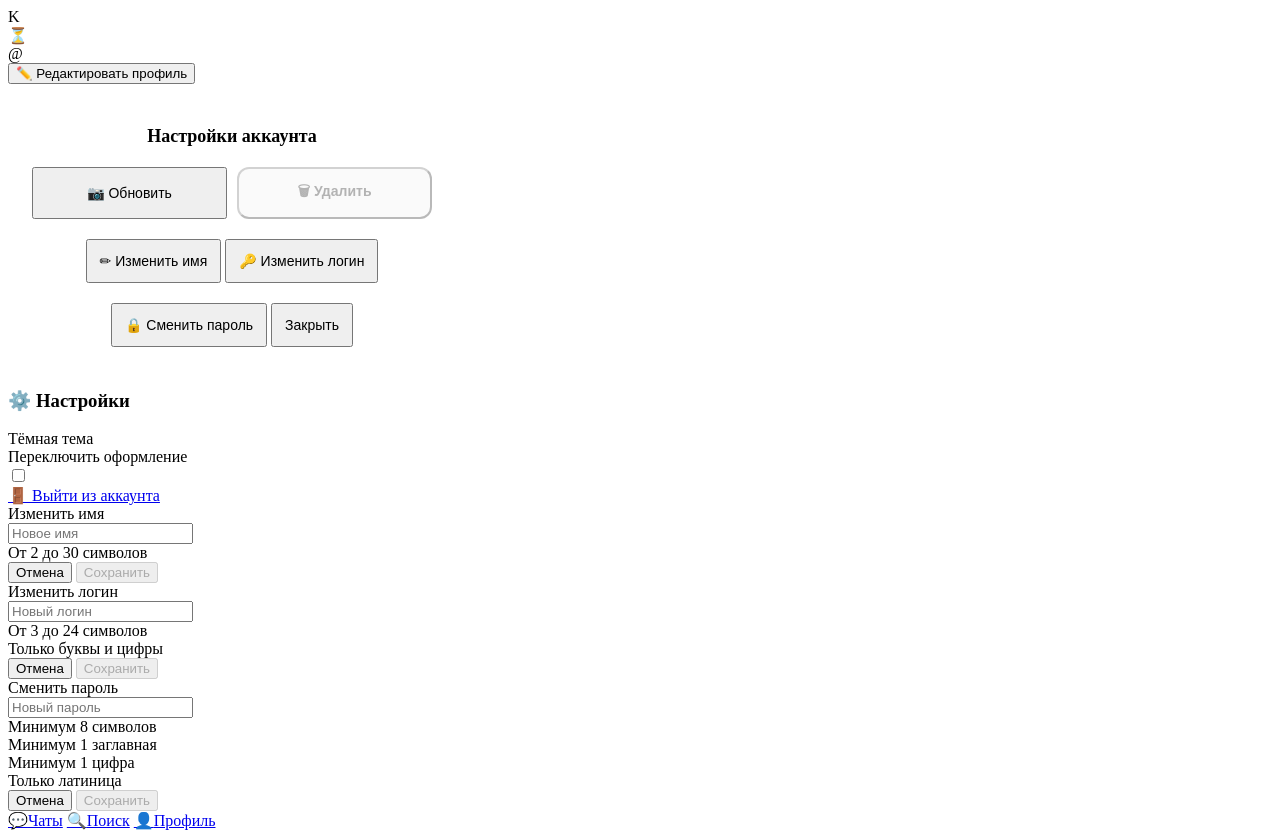
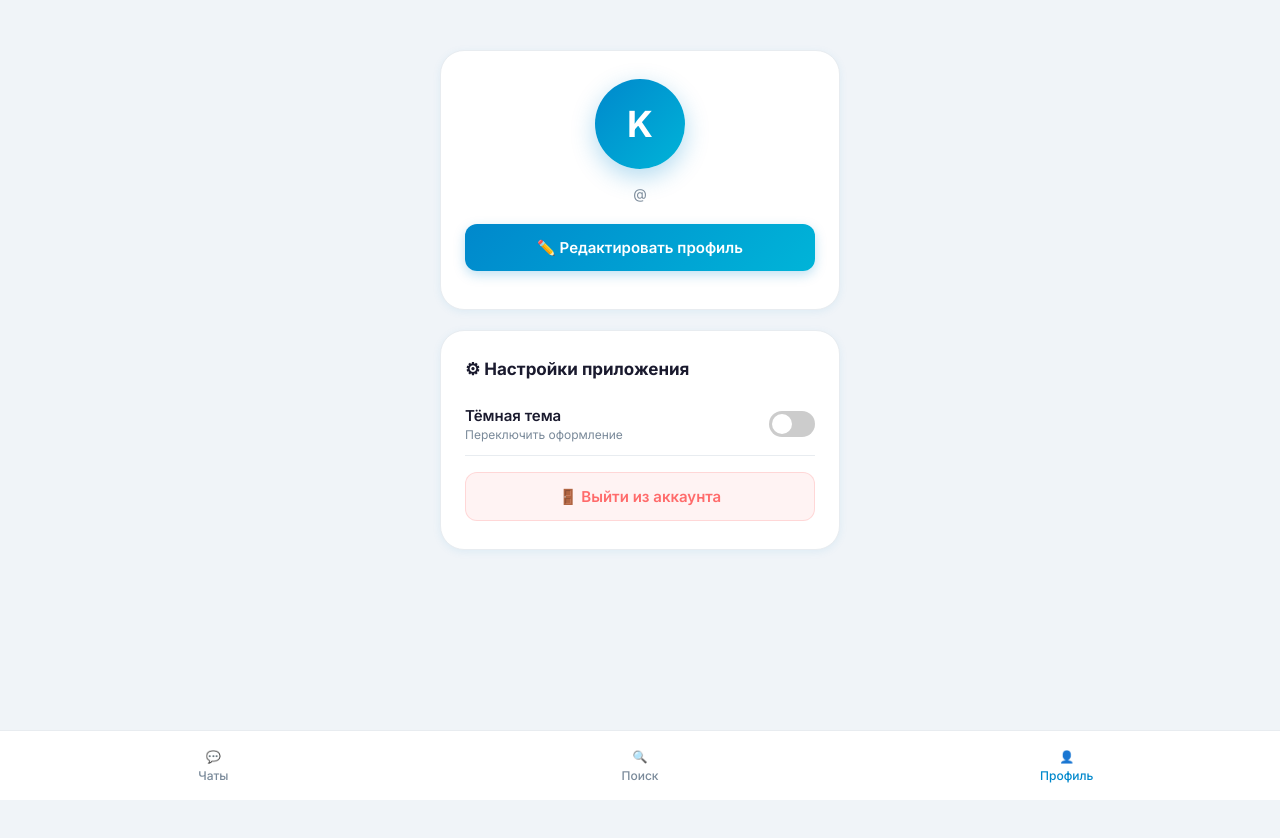
Before and after one commit to oyatillokadraliev-dot/KadrGram, a Flask app: template templates/profile.html in a window 1280 px wide. After the commit the page ends 800 px from the top, so only its background shows below. Run offline with Flask 3, Linux system fonts and the light colour scheme; the template is opened without the code that fills it, so the values that code supplies are empty.

Commit message:
Update profile.html

```diff
--- a/templates/profile.html
+++ b/templates/profile.html
@@ -159,8 +142,15 @@
         }
 
         .btn-red:hover { background: rgba(255,107,107,0.15); }
+        .btn-red:disabled { opacity: 0.4; cursor: not-allowed; transform: none; box-shadow: none; }
 
-        /* НАСТРОЙКИ */
+        .btn-cancel {
+            background: #e2e8f0;
+            color: #475569 !important;
+        }
+        .btn-cancel:hover { opacity: 0.9; }
+
+        /* НАСТРОЕК */
         .settings-title { font-size: 17px; font-weight: 700; margin-bottom: 14px; text-align: left; }
 
         .setting-row {
@@ -227,73 +217,30 @@
         .form-input:focus { border-color: var(--primary); background: white; box-shadow: 0 0 0 4px rgba(0,136,204,0.1); }
 
         .rules { margin: 8px 0 14px; }
-
-        .hint {
-            display: flex; align-items: center;
-            font-size: 13px; color: var(--text2);
-            margin-bottom: 7px; transition: all 0.2s;
-        }
-
-        .status-dot {
-            width: 7px; height: 7px; border-radius: 50%;
-            margin-right: 8px; background: #dde4ec;
-            border: 1.5px solid #c8d4e0; flex-shrink: 0; transition: all 0.25s;
-        }
+        .hint { display: flex; align-items: center; font-size: 13px; color: var(--text2); margin-bottom: 7px; transition: all 0.2s; }
+        .status-dot { width: 7px; height: 7px; border-radius: 50%; margin-right: 8px; background: #dde4ec; border: 1.5px solid #c8d4e0; flex-shrink: 0; transition: all 0.25s; }
 
         .hint.success { color: var(--success); }
-        .hint.success .status-dot { background: var(--success); border-color: var(--success); box-shadow: 0 0 6px rgba(37,211,102,0.5); }
+        .hint.success .status-dot { background: var(--success); border-color: var(--success); box-shadow: 0 0 6px rgba(37,211,102,0.4); }
         .hint.invalid { color: var(--danger); }
         .hint.invalid .status-dot { background: var(--danger); border-color: var(--danger); }
 
-        .modal-buttons { display: flex; gap: 10px; margin-top: 6px; }
-        .modal-buttons .profile-btn { margin-bottom: 0; padding: 12px; flex: 1; }
-        .btn-cancel { background: #e8edf2; color: #5a6575 !important; }
-        .btn-cancel:hover { background: #dde3ea; }
+        .modal-buttons { display: flex; gap: 10px; margin-top: 14px; }
+        .modal-buttons .profile-btn { margin-bottom: 0; padding: 12px; }
 
-        /* NAV */
+        /* НАВИГАЦИЯ */
         .bottom-nav {
-            position: fixed; bottom: 0; left: 0; right: 0;
-            height: 70px;
-            background: var(--white);
-            border-top: 1px solid var(--border);
-            display: flex; justify-content: space-around; align-items: center;
-            z-index: 999;
-            padding-bottom: env(safe-area-inset-bottom);
-            transition: background 0.3s, border-color 0.3s;
+            position: fixed; bottom: 0; left: 0; right: 0; height: 70px;
+            background: var(--white); border-top: 1px solid var(--border);
+            display: flex; justify-content: space-around; align-items: center; z-index: 999;
         }
-
-        .nav-item {
-            text-decoration: none; color: var(--text2);
-            display: flex; flex-direction: column; align-items: center;
-            gap: 4px; font-size: 12px; font-weight: 500; flex: 1;
-            transition: color 0.2s;
-        }
-
+        .nav-item { text-decoration: none; color: var(--text2); display: flex; flex-direction: column; align-items: center; gap: 4px; font-size: 12px; font-weight: 500; flex: 1; }
         .nav-item.active { color: var(--primary); }
-
-        /* Загрузчик аватарки */
-        .avatar-loading {
-            position: absolute; inset: 0;
-            background: rgba(0,136,204,0.7);
-            border-radius: 50%;
-            display: none; align-items: center; justify-content: center;
-            color: white; font-size: 20px;
-        }
-
-        .avatar-wrapper { position: relative; display: inline-block; }
-
-        .btn-red:disabled {
-            opacity: 0.4;
-            cursor: not-allowed;
-            transform: none;
-            box-shadow: none;
-        }
     </style>
 </head>
 <body>
 
-<div class="profile-container">
-
+    <!-- КАРТОЧКА ПРОФИЛЯ -->
     <div class="profile-container">
         <div class="avatar-section">
             <div class="avatar-wrapper">
@@ -301,10 +248,9 @@
                     {% if user and user.avatar %}
                         <img id="avatarImg" src="{{ user.avatar }}" alt="Аватар">
                     {% else %}
-                    <span id="avatarLetter">{{ user.name[0]|upper if user and user.name else 'K' }}</span>
+                        <span id="avatarLetter">{{ user.name|upper if user and user.name else 'K' }}</span>
                     {% endif %}
                 </div>
-            <div class="avatar-loading" id="avatarLoading">⏳</div>
             </div>
             <input type="file" id="avatarInput" accept="image/*" style="display:none" onchange="uploadAvatar(this)">
         </div>
@@ -312,44 +258,12 @@
         <div class="profile-name">{{ user.name if user else '' }}</div>
         <div class="profile-username">@{{ user.login if user else '' }}</div>
 
-    <!-- ОСТАВИЛИ ТОЛЬКО ОДНУ КНОПКУ, КОТОРАЯ ОТКРЫВАЕТ ОКНО НАСТРОЕК АККАУНТА -->
-    <button class="profile-btn btn-blue" onclick="openModal('editAccountModal')">✏️ Редактировать профиль</button>
+        <button type="button" class="profile-btn btn-blue" onclick="openModal('editAccountModal')">✏️ Редактировать профиль</button>
     </div>
 
-<!-- ========================================================== -->
-<!-- ИСПРАВЛЕННОЕ МОДАЛЬНОЕ ОКНО НАСТРОЕК АККАУНТА -->
-<!-- ========================================================== -->
-<div id="editAccountModal" class="modal" onclick="closeModalOnOutsideClick(event, 'editAccountModal')">
-    <div class="modal-content" style="max-width: 400px; padding: 24px; text-align: center;">
-        <h3 class="modal-title" style="margin-bottom: 20px; font-size: 18px; font-weight: 700;">Настройки аккаунта</h3>
-
-        <!-- СДВОЕННЫЕ КНОПКИ (УПРАВЛЕНИЕ ФОТО) -->
-        <div style="display: flex; gap: 10px; width: 100%; margin-bottom: 20px; justify-content: space-between;">
-            <button type="button" class="profile-btn btn-theme-blue" style="flex: 1; width: auto; margin-bottom: 0; padding: 12px; font-size: 14px;" onclick="document.getElementById('avatarInput').click()">
-                📷 Обновить
-            </button>
-            <button type="button" class="profile-btn btn-theme-red" id="deleteAvatarBtn" style="flex: 1; width: auto; margin-top: 0; padding: 12px; border-radius: 12px; font-size: 14px; font-weight: 600;"
-                onclick="deleteAvatar()" {% if not user or not user.avatar %}disabled{% endif %}>
-                🗑 Удалить
-            </button>
-        </div>
-
-        <!-- КНОПКИ ИЗМЕНЕНИЯ ДАННЫХ -->
-        <button type="button" class="profile-btn btn-theme-blue" style="padding: 12px; font-size: 14px;" onclick="closeModal('editAccountModal'); openModal('nameModal')">✏ Изменить имя</button>
-        <button type="button" class="profile-btn btn-theme-blue" style="padding: 12px; font-size: 14px;" onclick="closeModal('editAccountModal'); openModal('loginModal')">🔑 Изменить логин</button>
-        <button type="button" class="profile-btn btn-theme-blue" style="padding: 12px; font-size: 14px;" onclick="closeModal('editAccountModal'); openModal('passwordModal')">🔒 Сменить пароль</button>
-
-        <!-- КНОПКА ЗАКРЫТИЯ -->
-        <button type="button" class="profile-btn btn-cancel" style="margin-top: 20px; margin-bottom: 0; padding: 12px; font-size: 14px;" onclick="closeModal('editAccountModal')">
-            Закрыть
-        </button>
-    </div>
-</div>
-
-<!-- ТВОИ ОСТАЛЬНЫЕ МОДАЛКИ (nameModal, loginModal, passwordModal) ОСТАЮТСЯ НИЖЕ БЕЗ ИЗМЕНЕНИЙ -->
+    <!-- НАСТРОЕК ПРИЛОЖЕНИЯ -->
     <div class="settings-container">
-    <h3 class="settings-title">⚙️ Настройки</h3>
-
+        <h3 class="settings-title">⚙ Настройки приложения</h3>
         <div class="setting-row">
             <div class="setting-info">
                 <div class="setting-label">Тёмная тема</div>
@@ -360,167 +274,163 @@
                 <span class="slider"></span>
             </label>
         </div>
-
         <a href="/logout" class="profile-btn btn-red" style="margin-top:16px;">🚪 Выйти из аккаунта</a>
     </div>
 
-<!-- МОДАЛКА: ИМЯ -->
-<div id="nameModal" class="modal" onclick="outsideClose(event,'nameModal')">
+    <!-- ОБЩЕЕ МОДАЛЬНОЕ ОКНО НАСТРОЕК -->
+    <div id="editAccountModal" class="modal" onclick="closeModalOnOutsideClick(event, 'editAccountModal')">
+        <div class="modal-content" style="text-align: center;">
+            <h3 class="modal-title" style="text-align: center; margin-bottom: 20px;">Настройки аккаунта</h3>
+
+            <div style="display: flex; gap: 10px; width: 100%; margin-bottom: 20px; justify-content: space-between;">
+                <button type="button" class="profile-btn btn-blue" style="flex: 1; width: auto; margin-bottom: 0; padding: 12px; font-size: 14px;" onclick="document.getElementById('avatarInput').click()">
+                    📷 Обновить
+                </button>
+                <button type="button" class="profile-btn btn-red" id="deleteAvatarBtn" style="flex: 1; width: auto; margin-top: 0; padding: 12px; border-radius: 12px; font-size: 14px; font-weight: 600;"
+                    onclick="deleteAvatar()" {% if not user or not user.avatar %}disabled{% endif %}>
+                    🗑 Удалить
+                </button>
+            </div>
+
+            <button type="button" class="profile-btn btn-blue" onclick="closeModal('editAccountModal'); openModal('nameModal')">✏ Изменить имя</button>
+            <button type="button" class="profile-btn btn-blue" onclick="closeModal('editAccountModal'); openModal('loginModal')">🔑 Изменить логин</button>
+            <button type="button" class="profile-btn btn-blue" onclick="closeModal('editAccountModal'); openModal('passwordModal')">🔒 Сменить пароль</button>
+
+            <button type="button" class="profile-btn btn-cancel" style="margin-top: 20px; margin-bottom: 0;" onclick="closeModal('editAccountModal')">Закрыть</button>
+        </div>
+    </div>
+
+    <!-- МОДАЛЬНОЕ ОКНО: ИЗМЕНИТЬ ИМЯ -->
+    <div id="nameModal" class="modal" onclick="closeModalOnOutsideClick(event, 'nameModal')">
         <div class="modal-content">
-        <div class="modal-title">Изменить имя</div>
-        <input type="text" id="inputName" class="form-input" placeholder="Новое имя" oninput="validateName()">
+            <h3 class="modal-title">Изменить имя</h3>
+            <input type="text" id="input-name" class="form-input" placeholder="Новое имя" oninput="validateName()">
             <div class="rules">
-            <div id="ruleNameLen" class="hint"><span class="status-dot"></span>От 2 до 30 символов</div>
+                <div id="rule-name-len" class="hint"><span class="status-dot"></span>От 2 до 30 символов</div>
             </div>
             <div class="modal-buttons">
-            <button class="profile-btn btn-cancel" onclick="closeModal('nameModal')">Отмена</button>
-            <button class="profile-btn btn-blue" id="btnSaveName" onclick="sendUpdate('name')" disabled>Сохранить</button>
+                <button type="button" class="profile-btn btn-cancel" onclick="closeModal('nameModal')">Отмена</button>
+                <button type="button" id="btn-save-name" class="profile-btn btn-blue" onclick="sendUpdate('name')" disabled>Сохранить</button>
             </div>
         </div>
     </div>
 
-<!-- МОДАЛКА: ЛОГИН -->
-<div id="loginModal" class="modal" onclick="outsideClose(event,'loginModal')">
+    <!-- МОДАЛЬНОЕ ОКНО: ИЗМЕНИТЬ ЛОГИН -->
+    <div id="loginModal" class="modal" onclick="closeModalOnOutsideClick(event, 'loginModal')">
         <div class="modal-content">
-        <div class="modal-title">Изменить логин</div>
-        <input type="text" id="inputLogin" class="form-input" placeholder="Новый логин" oninput="validateLogin()">
+            <h3 class="modal-title">Изменить логин</h3>
+            <input type="text" id="input-login" class="form-input" placeholder="Новый логин" oninput="validateLogin()">
             <div class="rules">
-            <div id="ruleLoginLen" class="hint"><span class="status-dot"></span>От 3 до 24 символов</div>
-            <div id="ruleLoginChars" class="hint"><span class="status-dot"></span>Только буквы и цифры</div>
+                <div id="rule-login-len" class="hint"><span class="status-dot"></span>От 4 до 20 символов</div>
+                <div id="rule-login-chars" class="hint"><span class="status-dot"></span>Только английские буквы и цифры</div>
             </div>
             <div class="modal-buttons">
-            <button class="profile-btn btn-cancel" onclick="closeModal('loginModal')">Отмена</button>
-            <button class="profile-btn btn-blue" id="btnSaveLogin" onclick="sendUpdate('login')" disabled>Сохранить</button>
+                <button type="button" class="profile-btn btn-cancel" onclick="closeModal('loginModal')">Отмена</button>
+                <button type="button" id="btn-save-login" class="profile-btn btn-blue" onclick="sendUpdate('login')" disabled>Сохранить</button>
             </div>
         </div>
     </div>
 
-<!-- МОДАЛКА: ПАРОЛЬ -->
-<div id="passwordModal" class="modal" onclick="outsideClose(event,'passwordModal')">
+    <!-- МОДАЛЬНОЕ ОКНО: СМЕНИТЬ ПАРОЛЬ -->
+    <div id="passwordModal" class="modal" onclick="closeModalOnOutsideClick(event, 'passwordModal')">
         <div class="modal-content">
-        <div class="modal-title">Сменить пароль</div>
-        <input type="password" id="inputPassword" class="form-input" placeholder="Новый пароль" oninput="validatePassword()">
+            <h3 class="modal-title">Сменить пароль</h3>
+            <input type="password" id="input-password" class="form-input" placeholder="Новый пароль" oninput="validatePassword()">
             <div class="rules">
-            <div id="rulePassLen"    class="hint"><span class="status-dot"></span>Минимум 8 символов</div>
-            <div id="rulePassUpper"  class="hint"><span class="status-dot"></span>Минимум 1 заглавная</div>
-            <div id="rulePassNumber" class="hint"><span class="status-dot"></span>Минимум 1 цифра</div>
-            <div id="rulePassEng"    class="hint"><span class="status-dot"></span>Только латиница</div>
+                <div id="rule-pass-len" class="hint"><span class="status-dot"></span>Не менее 6 символов</div>
             </div>
             <div class="modal-buttons">
-            <button class="profile-btn btn-cancel" onclick="closeModal('passwordModal')">Отмена</button>
-            <button class="profile-btn btn-blue" id="btnSavePassword" onclick="sendUpdate('password')" disabled>Сохранить</button>
+                <button type="button" class="profile-btn btn-cancel" onclick="closeModal('passwordModal')">Отмена</button>
+                <button type="button" id="btn-save-password" class="profile-btn btn-blue" onclick="sendUpdate('password')" disabled>Сохранить</button>
             </div>
         </div>
     </div>
 
+    <!-- НИЖНИЙ ТУЛБАР -->
     <nav class="bottom-nav">
-    <a href="/" class="nav-item">💬<span>Чаты</span></a>
-    <a href="/search" class="nav-item">🔍<span>Поиск</span></a>
-    <a href="/profile" class="nav-item active">👤<span>Профиль</span></a>
+        <a href="/" class="nav-item">💬 <span>Чаты</span></a>
+        <a href="/search" class="nav-item">🔍 <span>Поиск</span></a>
+        <a href="/profile" class="nav-item active">👤 <span>Профиль</span></a>
     </nav>
 
     <script>
-    // Тема
-    function toggleTheme(cb) {
-        document.body.classList.toggle('dark-mode', cb.checked);
-        localStorage.setItem('theme', cb.checked ? 'dark' : 'light');
+        function openModal(id) { document.getElementById(id).classList.add('active'); }
+        function closeModal(id) { document.getElementById(id).classList.remove('active'); }
+        function closeModalOnOutsideClick(event, id) { if (event.target === document.getElementById(id)) closeModal(id); }
+
+        function triggerAvatarUpload() { document.getElementById('avatarInput').click(); }
+
+        function uploadAvatar(input) {
+            const file = input.files[0];
+            if (!file) return;
+            const reader = new FileReader();
+            reader.onloadend = async function() {
+                const base64String = reader.result;
+                const response = await fetch('/upload_avatar', {
+                    method: 'POST',
+                    headers: { 'Content-Type': 'application/json' },
+                    body: JSON.stringify({ image: base64String })
+                });
+                if ((await response.json()).success) location.reload();
+            };
+            reader.readAsDataURL(file);
+        }
+
+        async function deleteAvatar() {
+            if (!confirm('Удалить фото профиля?')) return;
+            const response = await fetch('/upload_avatar', {
+                method: 'POST',
+                headers: { 'Content-Type': 'application/json' },
+                body: JSON.stringify({ image: null })
+            });
+            if ((await response.json()).success) location.reload();
+        }
+
+        function validateName() {
+            const val = document.getElementById('input-name').value.trim();
+            const btn = document.getElementById('btn-save-name');
+            document.getElementById('rule-name-len').className = (val.length >= 2 && val.length <= 30) ? "hint success" : (val.length > 0 ? "hint invalid" : "hint");
+            btn.disabled = !(val.length >= 2 && val.length <= 30);
+        }
+
+        function validateLogin() {
+            const val = document.getElementById('input-login').value.trim();
+            const btn = document.getElementById('btn-save-login');
+            const cLen = val.length >= 4 && val.length <= 20;
+            const cChr = /^[a-zA-Z0-9_]+$/.test(val);
+            document.getElementById('rule-login-len').className = val.length === 0 ? "hint" : (cLen ? "hint success" : "hint invalid");
+            document.getElementById('rule-login-chars').className = val.length === 0 ? "hint" : (cChr ? "hint success" : "hint invalid");
+            btn.disabled = !(cLen && cChr);
+        }
+
+        function validatePassword() {
+            const val = document.getElementById('input-password').value;
+            const btn = document.getElementById('btn-save-password');
+            document.getElementById('rule-pass-len').className = val.length === 0 ? "hint" : (val.length >= 6 ? "hint success" : "hint invalid");
+            btn.disabled = !(val.length >= 6);
+        }
+
+        function toggleTheme(checkbox) {
+            document.body.classList.toggle('dark-mode', checkbox.checked);
+            localStorage.setItem('theme', checkbox.checked ? 'dark' : 'light');
         }
         if (localStorage.getItem('theme') === 'dark') {
             document.body.classList.add('dark-mode');
-        var t = document.getElementById('themeToggle');
-        if (t) t.checked = true;
+            if(document.getElementById('themeToggle')) document.getElementById('themeToggle').checked = true;
         }
 
-    // Модалки
-    function openModal(id)  { document.getElementById(id).classList.add('active'); }
-    function closeModal(id) { document.getElementById(id).classList.remove('active'); }
-    function outsideClose(e, id) { if (e.target === document.getElementById(id)) closeModal(id); }
+        async function sendUpdate(type) {
+            let value = '';
+            if (type === 'name') value = document.getElementById('input-name').value.trim();
+            if (type === 'login') value = document.getElementById('input-login').value.trim();
+            if (type === 'password') value = document.getElementById('input-password').value;
 
-    // Валидация
-    function validateName() {
-        var v = document.getElementById('inputName').value.trim();
-        var ok = v.length >= 2 && v.length <= 30;
-        updateHint('ruleNameLen', v.length > 0 ? ok : null);
-        document.getElementById('btnSaveName').disabled = !ok;
-    }
-
-    function validateLogin() {
-        var v = document.getElementById('inputLogin').value.trim();
-        var lenOk   = v.length >= 3 && v.length <= 24;
-        var charsOk = /^[A-Za-z0-9]+$/.test(v);
-        updateHint('ruleLoginLen',   v.length > 0 ? lenOk   : null);
-        updateHint('ruleLoginChars', v.length > 0 ? charsOk : null);
-        document.getElementById('btnSaveLogin').disabled = !(lenOk && charsOk);
-    }
-
-    function validatePassword() {
-        var v = document.getElementById('inputPassword').value;
-        var checks = {
-            rulePassLen:    v.length >= 8,
-            rulePassUpper:  /[A-Z]/.test(v),
-            rulePassNumber: /[0-9]/.test(v),
-            rulePassEng:    /^[A-Za-z0-9!@#$%^&*()_+=\-]*$/.test(v)
-        };
-        Object.keys(checks).forEach(function(k) { updateHint(k, v.length > 0 ? checks[k] : null); });
-        var ok = Object.values(checks).every(Boolean);
-        document.getElementById('btnSavePassword').disabled = !ok;
-    }
-
-    function updateHint(id, valid) {
-        var el = document.getElementById(id);
-        if (!el) return;
-        if (valid === null) { el.className = 'hint'; return; }
-        el.className = 'hint ' + (valid ? 'success' : 'invalid');
-    }
-
-    // Обновление профиля
-    async function sendUpdate(type) {
-        var value = '';
-        if (type === 'name')     value = document.getElementById('inputName').value.trim();
-        if (type === 'login')    value = document.getElementById('inputLogin').value.trim();
-        if (type === 'password') value = document.getElementById('inputPassword').value;
-        var r = await fetch('/update_profile', {
+            const response = await fetch('/update_profile', {
                 method: 'POST',
-            headers: {'Content-Type': 'application/json'},
-            body: JSON.stringify({field: type, value: value})
+                headers: { 'Content-Type': 'application/json' },
+                body: JSON.stringify({ field: type, value: value })
             });
-        var res = await r.json();
-        if (res.success) location.reload();
-        else alert(res.message);
-    }
-
-    // Загрузка аватарки — через FormData на сервер (Cloudinary)
-    function uploadAvatar(input) {
-        var file = input.files[0];
-        if (!file) return;
-        var loading = document.getElementById('avatarLoading');
-        loading.style.display = 'flex';
-        var fd = new FormData();
-        fd.append('image', file);
-        fetch('/upload_avatar', { method: 'POST', body: fd })
-            .then(function(r) { return r.json(); })
-            .then(function(res) {
-                loading.style.display = 'none';
-                if (res.success) {
-                    location.reload();
-                } else {
-                    alert('Ошибка: ' + res.message);
-                }
-            })
-            .catch(function() {
-                loading.style.display = 'none';
-                alert('Ошибка загрузки');
-            });
-        input.value = '';
-    }
-
-    // Удаление аватарки
-    async function deleteAvatar() {
-        if (!confirm('Удалить аватарку?')) return;
-        var r = await fetch('/delete_avatar', { method: 'POST' });
-        var res = await r.json();
-        if (res.success) location.reload();
-        else alert(res.message);
+            if ((await response.json()).success) location.reload();
         }
     </script>
 </body>
```
Also changed, not shown: other parts of templates/profile.html (+18 -35 lines). Lines whose indentation alone changed are shown as unchanged.
